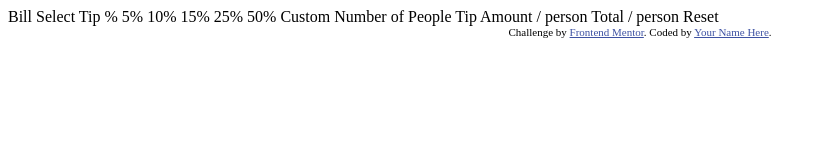
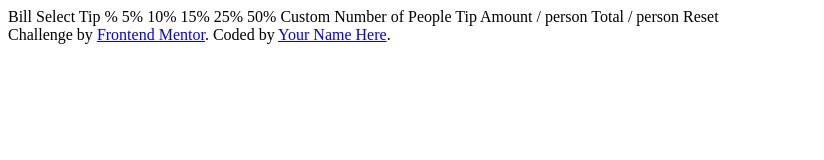
Before and after one commit to VictorGelado/FrontEndMentor, a plain HTML site: page tip-calculator-app-main/index.html in a window 1280 px wide. Shown: the whole page, without its empty margins (0-824 px from the left). Drawn offline with Linux system fonts and the light colour scheme.

Commit message:
Teste fail

```diff
--- /dev/null
+++ b/tip-calculator-app-main/css/style.css
@@ -0,0 +1,26 @@
+:root {
+    /* Colors */
+    /* Primary */
+    --strong-cyan: hsl(172, 67%, 45%);
+    /* Neutral */
+    --very-dark-cyan: hsl(183, 100%, 15%);
+    --dark-grayish-cyan: hsl(186, 14%, 43%);
+    --light-grayish-cyan: hsl(184, 14%, 56%);
+    --very-light-cyan: hsl(185, 41%, 84%);
+    --very-cyan-white: hsl(189, 41%, 97%);
+    --white: hsl(0, 0%, 100%);
+}
+
+body {
+    font-size: 24px;
+    font-family: 'Space Mono', monospace;
+}
+
+
+.attribution {
+    font-size: 11px;
+    text-align: center;
+}
+.attribution a {
+    color: hsl(228, 45%, 44%);
+}
--- a/tip-calculator-app-main/index.html
+++ b/tip-calculator-app-main/index.html
@@ -1,19 +1,19 @@
 <!DOCTYPE html>
-<html lang="en">
+<html lang="pt-br">
+
 <head>
 	<meta charset="UTF-8">
-  <meta name="viewport" content="width=device-width, initial-scale=1.0"> <!-- displays site properly based on user's device -->
-
+	<meta name="viewport" content="width=device-width, initial-scale=1.0">
 	<link rel="icon" type="image/png" sizes="32x32" href="./images/favicon-32x32.png">
+	<link rel="preconnect" href="https://fonts.googleapis.com">
+	<link rel="preconnect" href="https://fonts.googleapis.com">
+	<link rel="preconnect" href="https://fonts.gstatic.com" crossorigin>
+	<link href="https://fonts.googleapis.com/css2?family=Space+Mono:wght@400;700&display=swap" rel="stylesheet">
+	<link rel="stylesheet" src="css/style.css"/>
 
 	<title>Frontend Mentor | Tip calculator app</title>
+</head>
 
-  <!-- Feel free to remove these styles or customise in your own stylesheet 👍 -->
-  <style>
-    .attribution { font-size: 11px; text-align: center; }
-    .attribution a { color: hsl(228, 45%, 44%); }
-  </style>
-</head>
 <body>
 
 	Bill
@@ -40,5 +40,8 @@
 		Challenge by <a href="https://www.frontendmentor.io?ref=challenge" target="_blank">Frontend Mentor</a>.
 		Coded by <a href="#">Your Name Here</a>.
 	</div>
+
+	<script src="js/script.js"></script>
 </body>
+
 </html>
```
Also changed, not shown: tip-calculator-app-main/js/script.js (added), 1 other file. Lines whose indentation alone changed are shown as unchanged.
